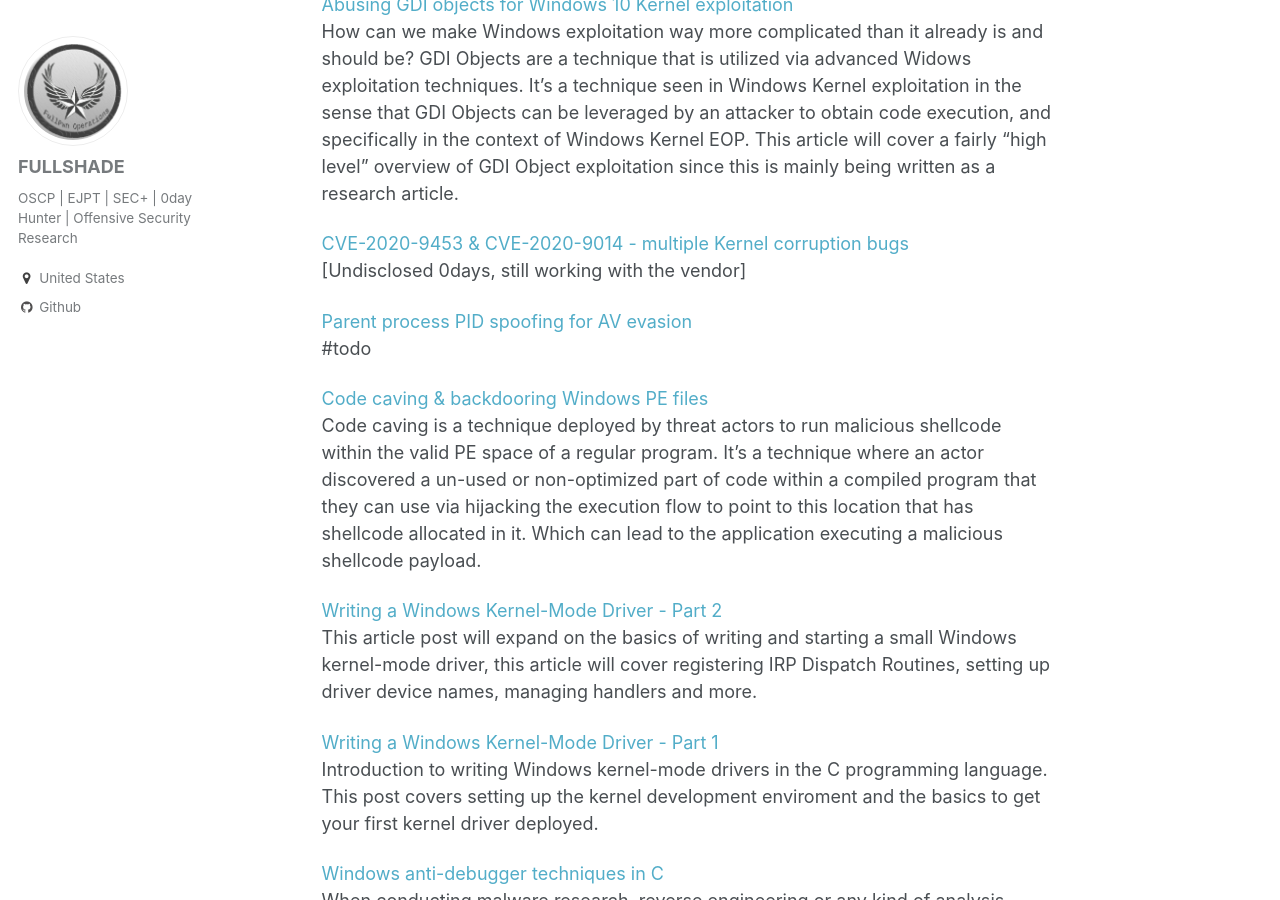
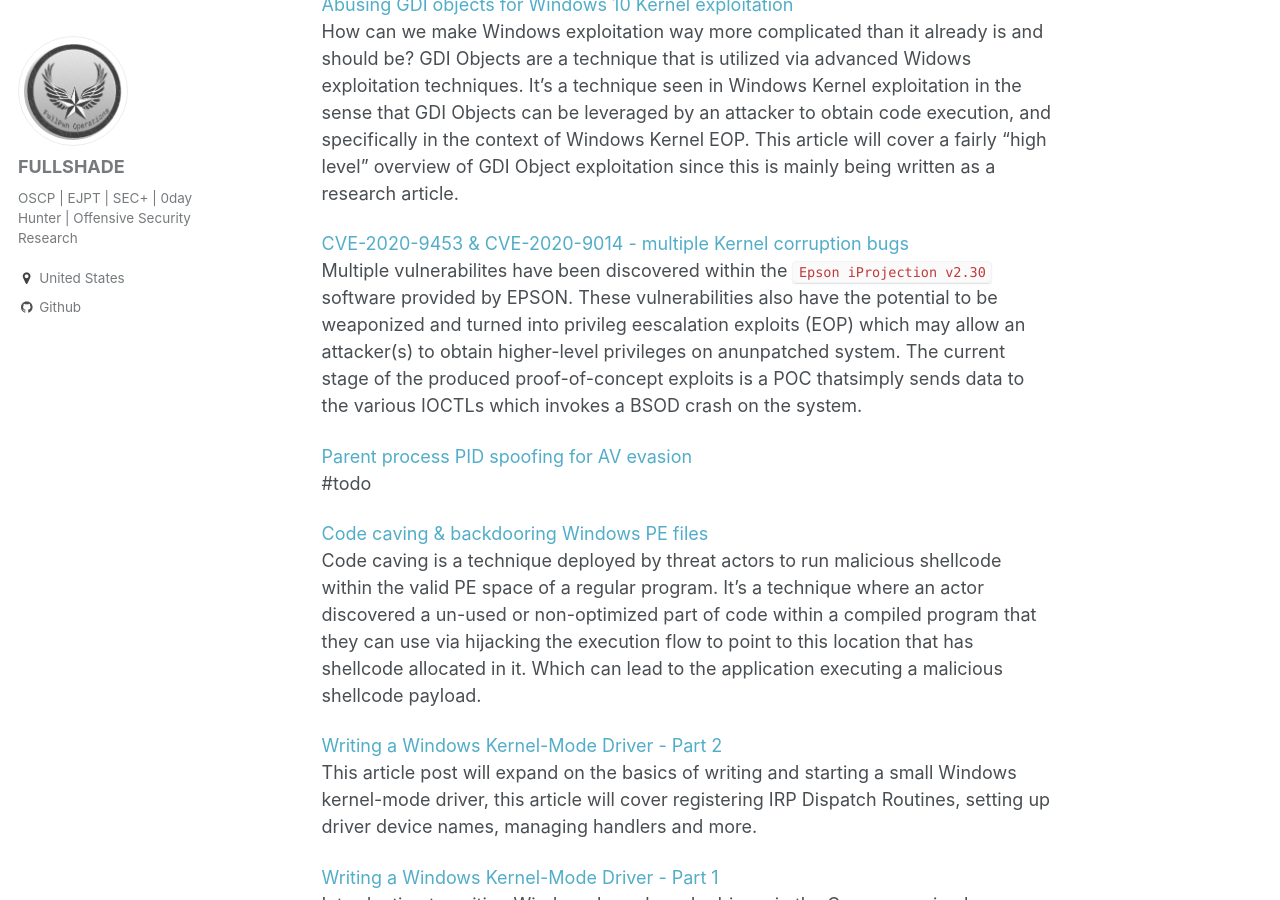
Before and after one commit to asdyxcyxc/FULLSHADE.github.io, a Jekyll site: the page built from _pages/posts.md, in a window 1280 px wide and 900 px high, scrolled down 499 px. Built offline with Jekyll 4.4.1, drawn with Linux system fonts in a browser that asks for light colours.

Commit message:
Update 2020-03-07-CVE-2020-9453-CVE-2020-9014.md

````diff
--- a/_posts/2020-03-07-CVE-2020-9453-CVE-2020-9014.md
+++ b/_posts/2020-03-07-CVE-2020-9453-CVE-2020-9014.md
@@ -4,4 +4,43 @@ title: CVE-2020-9453 & CVE-2020-9014 - multiple Kernel corruption bugs
 ---
 
 
-[Undisclosed 0days, still working with the vendor]
+Multiple vulnerabilites have been discovered within the `Epson iProjection v2.30` software provided by EPSON. These vulnerabilities also have the potential to be weaponized and turned into privileg eescalation exploits (EOP) which may allow an attacker(s) to obtain higher-level privileges on anunpatched system. The current stage of the produced proof-of-concept exploits is a POC thatsimply sends data to the various IOCTLs which invokes a BSOD crash on the system.
+
+This piece of software includes multiple drivers that are prone to various sets of vulnerabilities
+
+----
+
+## About
+* **Description:** <br>
+Epson iProjection v2.30 is a projection software provided by Epson. The version 2.30 includes multiple drivers, two of which, are prone to multiple vulnerabilities.
+<br>
+
+----
+## CVE-2020-9014
+
+```
+# Exploit Title: Epson iProjection v2.30 Driver EMP_MAU.sys Memory Corruption
+# Date: 02/15/2020
+# Exploit Author: FULLSHADE
+# Vendor Homepage: https://epson.com
+# Software Link: https://www.epson.eu/epson-projector-software
+# Version: v.2.30
+# Tested on: Windows 7 /  Windows 10
+# CVE : CVE-2020-9453
+```
+
+* **Description:** <br>
+EMP_MAU.sys is a  Windows x86 Kernel Driver that allows unprivileged user's unrestricted access while sending IOCTL's to the associated device driver. While utilizing `DeviceIoControl()`, if the user provides a NULL entry for the `dwIoControlCode` parameter. It will result in a BSOD ak.k.a Kernel-Panic. Via reverse-engineering the two drivers in IDA Pro, three IOCTLs were discovered in eachdriver in the `Dispatch Function`. All three IOCTLs are repeated in both EMP_MAU.sys and thesecond driver EMP_NSAU.sys, the three IOCTLs in question are, 0x9C402402, 0x9C402406,and 0x9C40240A.
+<br>
+
+The discovered IOCTL in question that trigger BSODs are as follow.
+
+
+```
+Address    | IOCTL Code | Device    | Function  | Method  |                    Access
+0x1303B    | 0x9C402402 | <UNKNOWN>   0x9C40    | 0x900   | METHOD_OUT_DIRECT 2    | FILE_ANY_ACCESS (0)
+0x13047    | 0x9C402406 | <UNKNOWN>   0x9C40    | 0x901   | METHOD_OUT_DIRECT 2    | FILE_ANY_ACCESS (0)
+0x1304F    | 0x9C40240A | <UNKNOWN>   0x9C40    | 0x902   | METHOD_OUT_DIRECT 2    | FILE_ANY_ACCESS (0)
+```
+
+![ioctls](https://raw.githubusercontent.com/FULLSHADE/CVE-2020-9453_-_CVE-2020-9014/master/ioctls.png)
````
